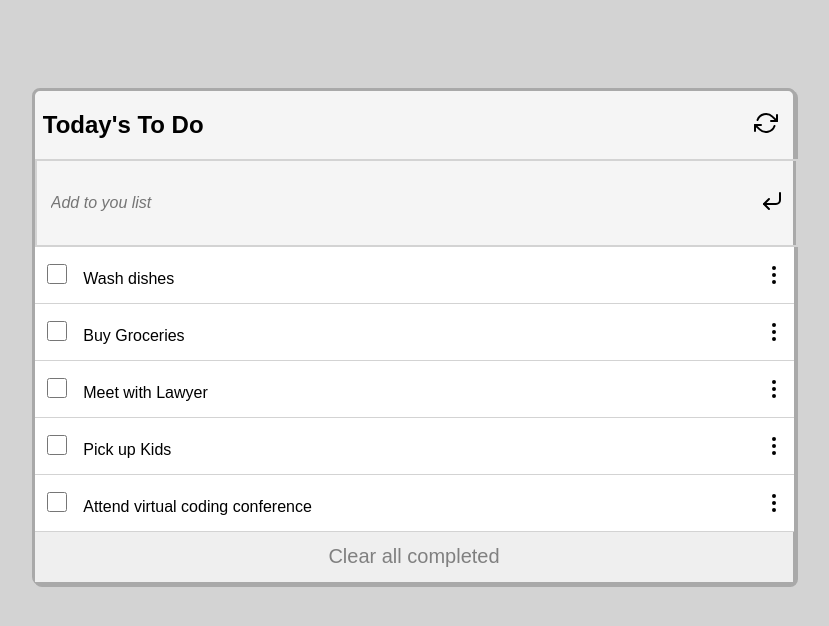
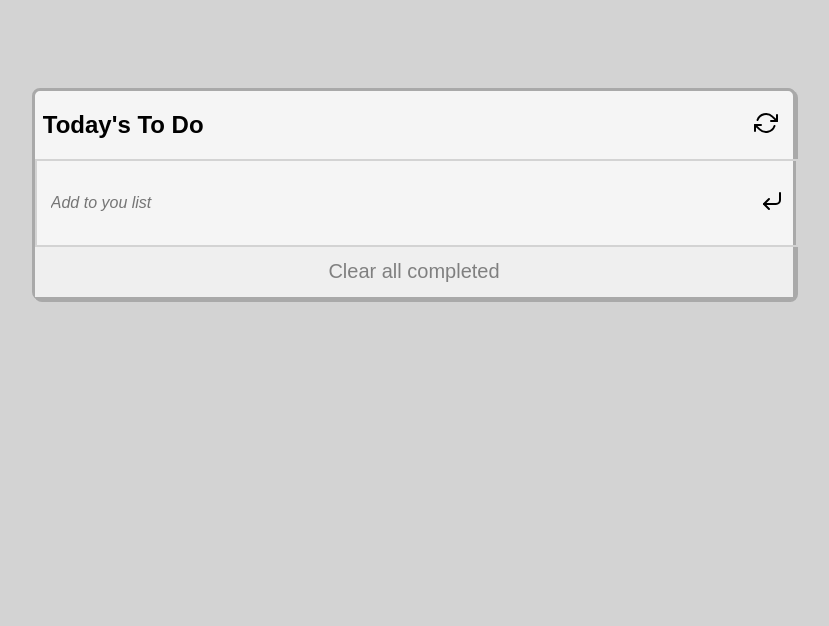
Before and after one commit to Thoth1111/My-To-Do-List, a website built with webpack: page src/index.html in a window 1280 px wide. Shown: the whole page, without its empty margins (226-1055 px from the left). Built offline with nearby package versions, Linux system fonts and the light colour scheme.

Commit message:
Add listactions.js

```diff
--- a/src/index.js
+++ b/src/index.js
@@ -9,33 +9,33 @@ enterImg.src = Secondicon;
 refreshDiv.appendChild(refreshImg);
 enterDiv.appendChild(enterImg);
 
-const toDoList = [
-  {
-    index: 0,
-    description: 'Wash dishes',
-    completed: true,
-  },
-  {
-    index: 1,
-    description: 'Buy Groceries',
-    completed: true,
-  },
-  {
-    index: 2,
-    description: 'Meet with Lawyer',
-    completed: true,
-  },
-  {
-    index: 3,
-    description: 'Pick up Kids',
-    completed: true,
-  },
-  {
-    index: 4,
-    description: 'Attend virtual coding conference',
-    completed: true,
-  },
-];
+// const toDoList = [
+//   {
+//     index: 0,
+//     description: 'Wash dishes',
+//     completed: true,
+//   },
+//   {
+//     index: 1,
+//     description: 'Buy Groceries',
+//     completed: true,
+//   },
+//   {
+//     index: 2,
+//     description: 'Meet with Lawyer',
+//     completed: true,
+//   },
+//   {
+//     index: 3,
+//     description: 'Pick up Kids',
+//     completed: true,
+//   },
+//   {
+//     index: 4,
+//     description: 'Attend virtual coding conference',
+//     completed: true,
+//   },
+// ];
 
 const tasksRender = () => {
   const listWindow = document.querySelector('.list-window');
```
Also changed, not shown: src/style.css (+0 -8 lines), src/modules/listactions.js (added).
